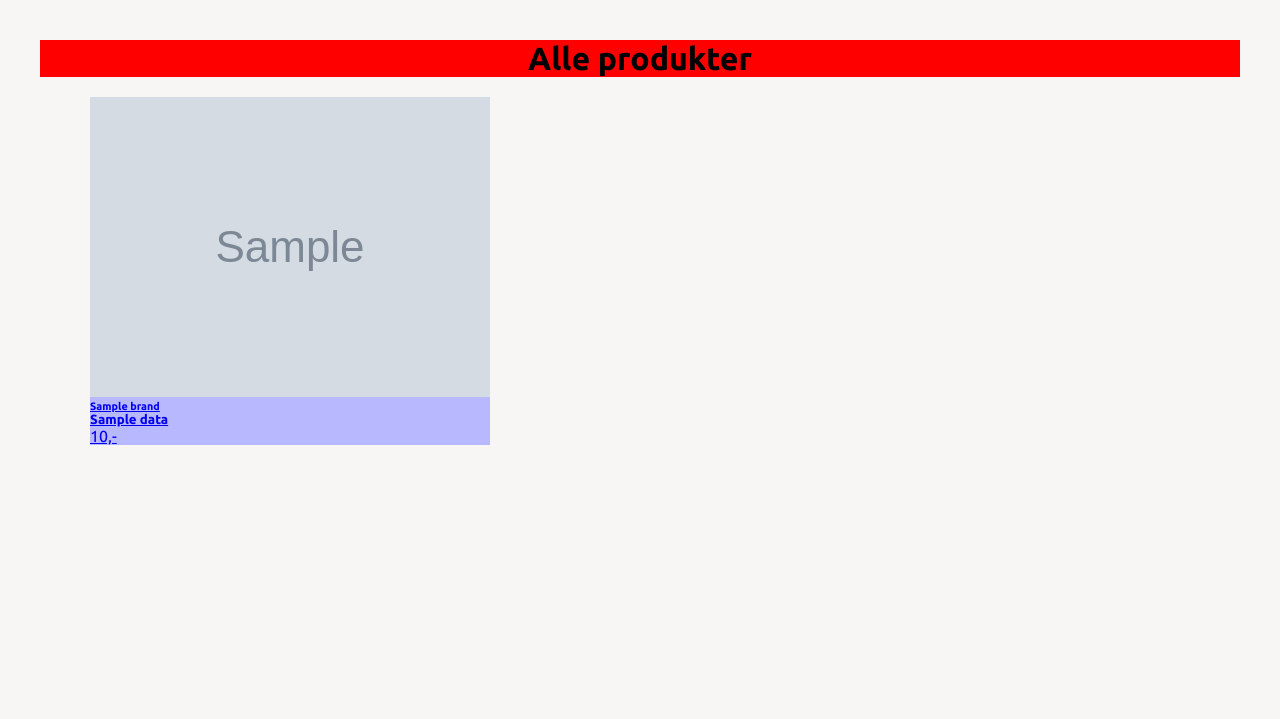
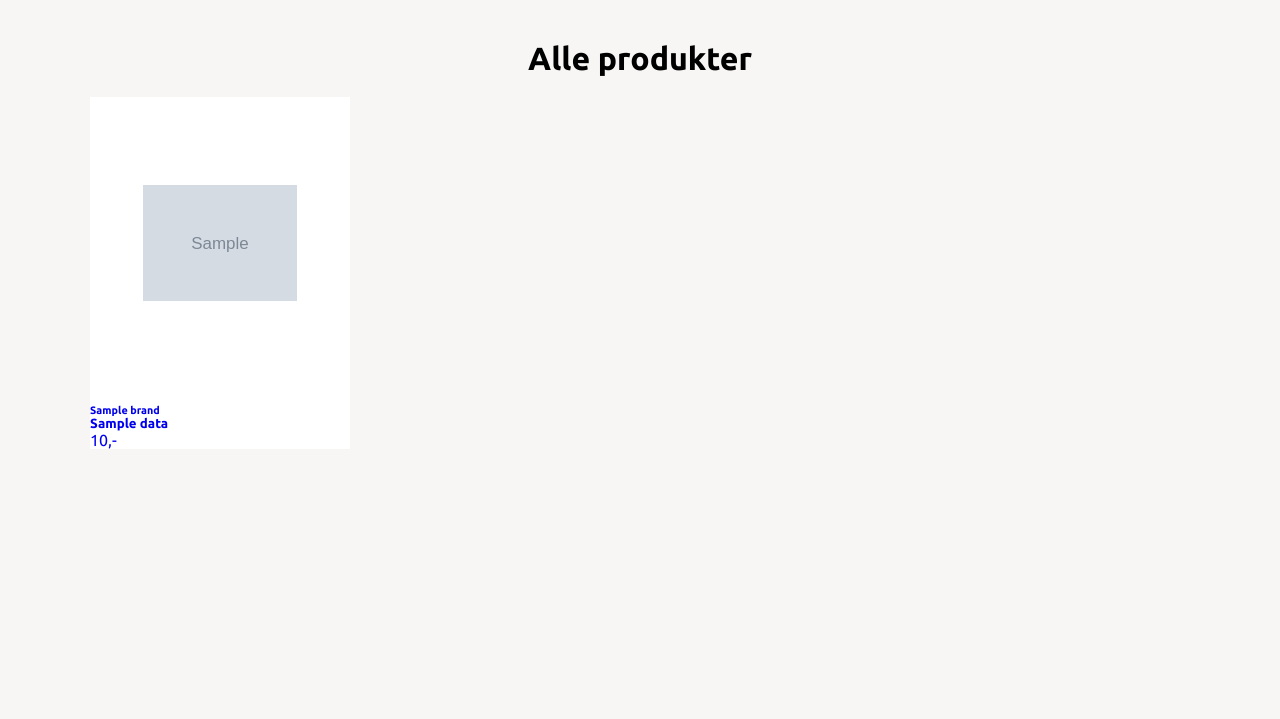
Before and after one commit to HenrikS-A/IT1-prissammenligning, a Flask app: page /produkter in a window 1280 px wide. Shown: the part 68-787 px from the top of the page. Run offline with Flask 2, Linux system fonts and the light colour scheme; grey boxes marked "Sample" are stand-in pictures; a database or web service that is not in the repository returns one stand-in record (values such as "Sample title"); data that the repository does not hold is empty.

Commit message:
produktene css nesten ferdig

```diff
--- a/app.py
+++ b/app.py
@@ -39,7 +39,6 @@ def rute_produkter():
     produkter = hent_data(s, sortering="price_asc")
 
     # -------- DETTE FUNGERTE IKKE, prøvde å ikke vise de som ikke har 'data' --------
-
     # i = 0
     # for produkt in produkter["data"]:
 
--- a/static/produktene.css
+++ b/static/produktene.css
@@ -1,8 +1,8 @@
+
 
 h1 {
     text-align: center;
     margin-bottom: 20px;
-    background-color: red;
 }
 
 .gridBox {
@@ -11,14 +11,40 @@ h1 {
     gap: 20px;
     margin: 0 50px 0 50px;
 }
+
+
 .gridBox>a {
-    background-color: rgb(184, 184, 255);
+    background-color: white;
 
     display: flex;
     flex-direction: column;
+    align-items: center;
+
+    position: relative;
+
+    height: 44vh;
 }
 
 
+.produktbildeContainer {
+    width: 12vw;
+    height: 24vh;
+    padding: 30px;
+    margin-top: 20px;
+
+    display: flex;
+    align-items: center;
+    background-color: white;
+}
+.produktbildeContainer img {
+    width: 100%;
+}
+
+.produktInfo {
+    position: absolute;
+    bottom: 0;
+    left: 0;
+}
 
 /*
 .produktbilde {
--- a/static/style.css
+++ b/static/style.css
@@ -138,6 +138,6 @@ footer>p {
 
 
 main {
-    margin: 40px;
+    padding: 40px;
     min-height: 80vh;
 }
--- a/templates/produktene.html
+++ b/templates/produktene.html
@@ -20,7 +20,7 @@
 
         <a href="/produkt/{{ produkt['ean'] }}">
 
-            <div class="produktbilde">
+            <div class="produktbildeContainer">
                 <img src="{{ produkt['image'] }}" alt="Produktbilde: {{ produkt['name'] }}">
             </div>
 
```
